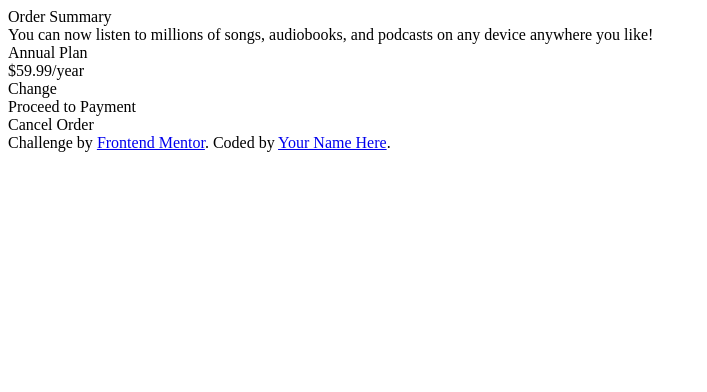
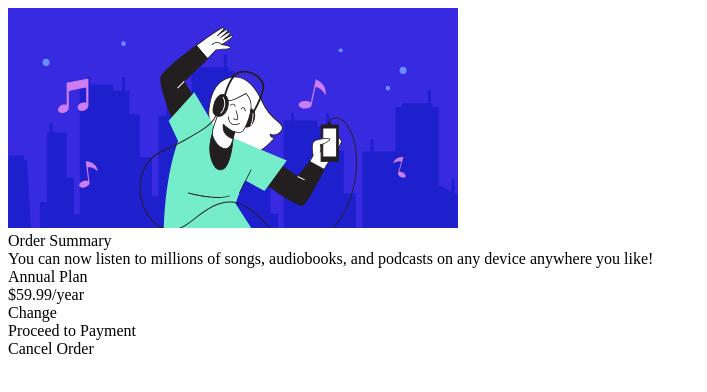
Before and after one commit to AlexandreC6/order-summary-component-main, a plain HTML site: page index.html in a window 1280 px wide. Shown: the whole page, without its empty margins (0-707 px from the left). Drawn offline with Linux system fonts and the light colour scheme.

Commit message:
Begin card

```diff
--- a/index.html
+++ b/index.html
@@ -16,6 +16,9 @@
   </style> (A voir si je garde)-->
 </head>
 <body>
+  <div class="card">
+
+    <div class="img.card"><img src="images/illustration-hero.svg" alt=""></div>
 
     <div class="title1"> Order Summary </div>
 
@@ -29,10 +32,7 @@
 
     <div class="button.blue">Proceed to Payment</div>
     <div class="cancel">Cancel Order</div>
+  </div>
 
-  <div class="attribution">
-    Challenge by <a href="https://www.frontendmentor.io?ref=challenge" target="_blank">Frontend Mentor</a>.
-    Coded by <a href="#">Your Name Here</a>.
-  </div>
 </body>
 </html>
--- /dev/null
+++ b/mystyle.css
@@ -0,0 +1,8 @@
+* {
+    margin: 0;
+    padding: 0;
+}
+
+.card {
+
+}
```
Lines whose indentation alone changed are shown as unchanged.
